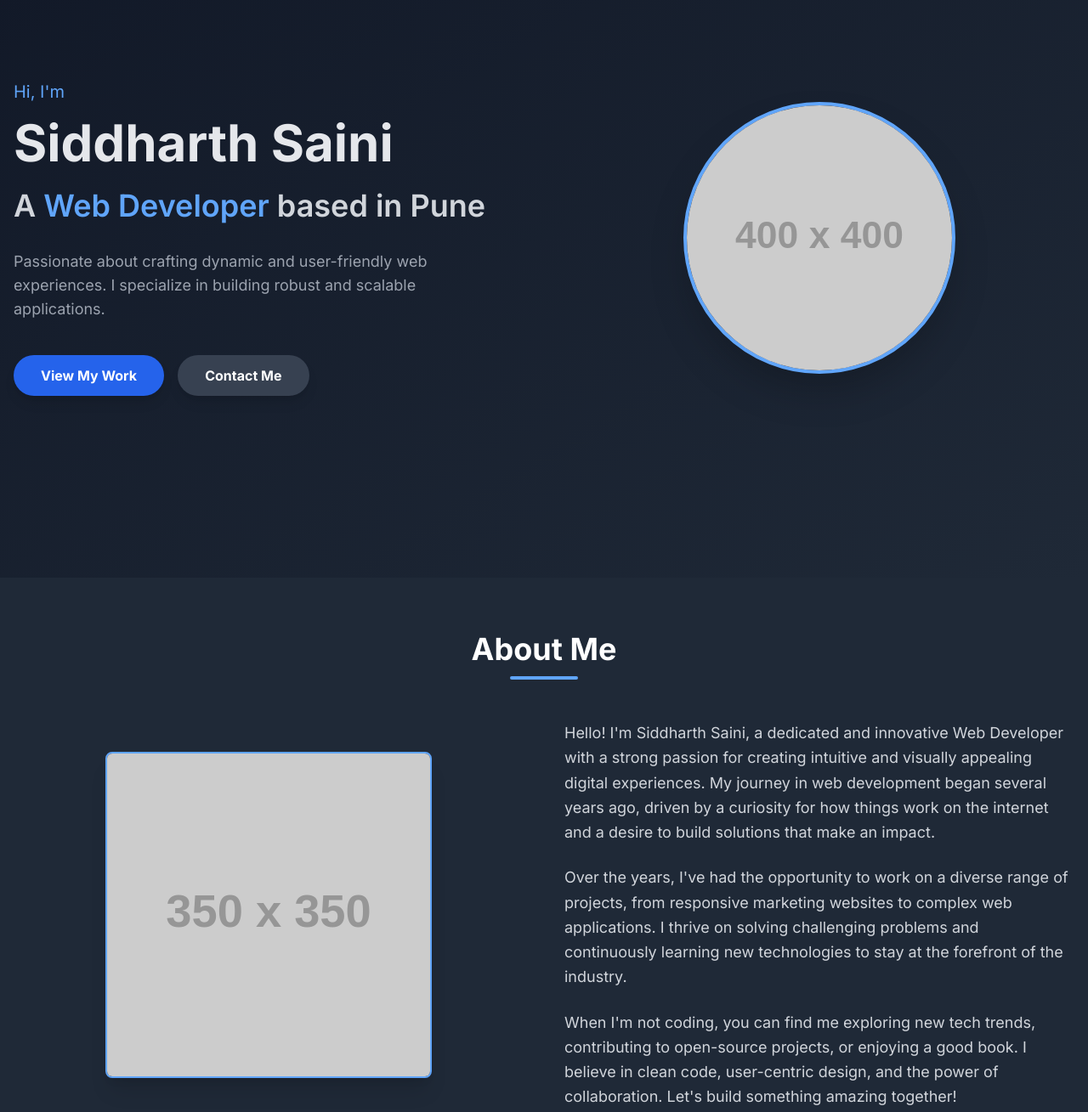
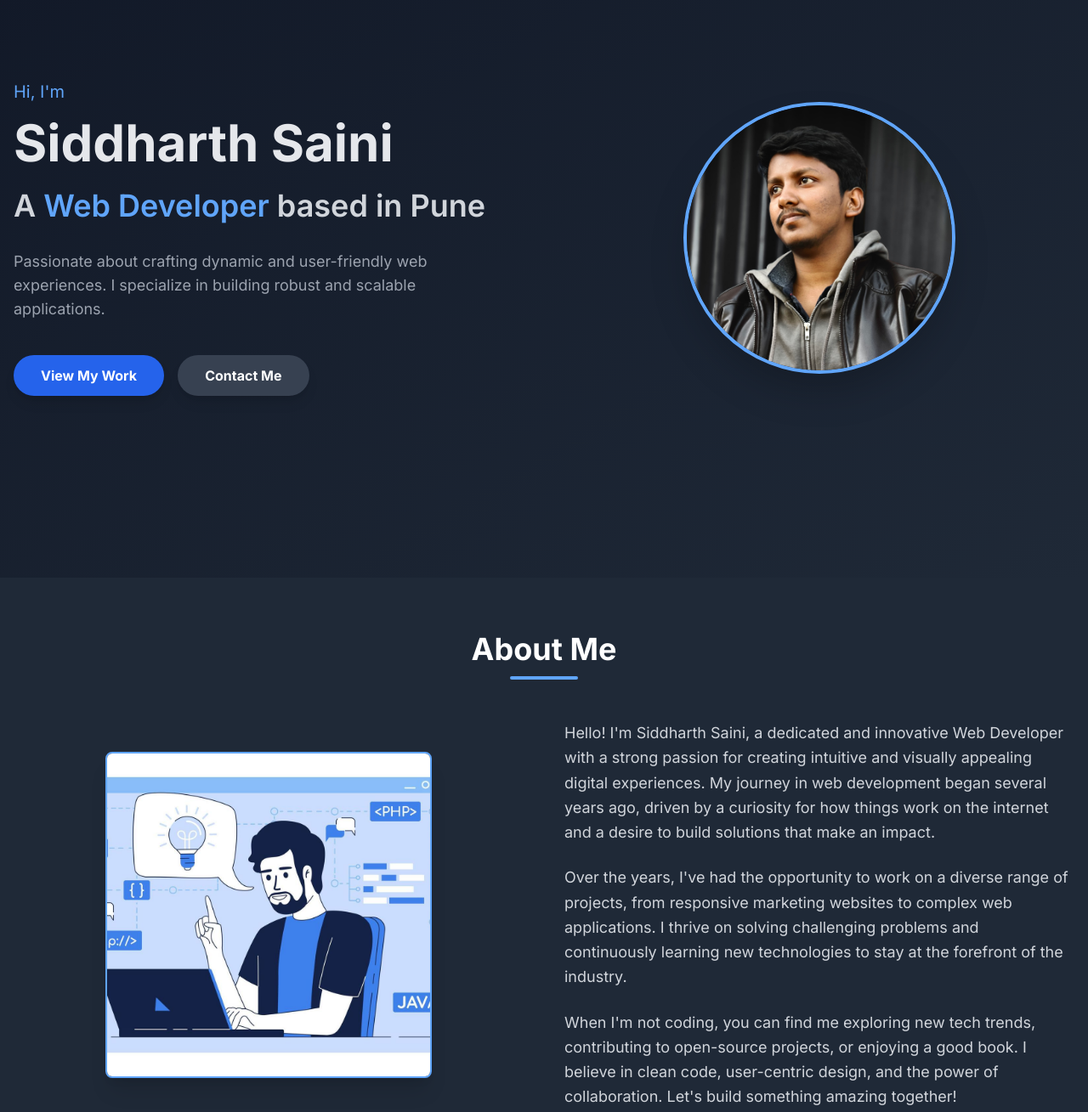
Before and after one commit to siddhrthsaini/Portfolio, a plain HTML site: page index.html in a window 1280 px wide. Shown: the part 200-1509 px from the top of the page at 85% size. Drawn offline with nearby package versions, Linux system fonts and the light colour scheme; placeholder pictures from the web are drawn by us.

Commit message:
Update profile images - replace placeholder images with actual images

```diff
--- a/index.html
+++ b/index.html
@@ -87,7 +87,7 @@
                     </div>
                 </div>
                 <div class="md:w-1/2 flex justify-center animate-fade-in-right">
-                    <img src="https://placehold.co/400x400/2d3748/a0aec0?text=Profile+Image" alt="Siddharth Saini Profile" class="rounded-full shadow-2xl border-4 border-blue-400 w-64 h-64 md:w-80 md:h-80 object-cover">
+                    <img src="/image.jpg" alt="Siddharth Saini Profile" class="rounded-full shadow-2xl border-4 border-blue-400 w-64 h-64 md:w-80 md:h-80 object-cover">
                 </div>
             </div>
         </section>
@@ -101,7 +101,7 @@
                 </h2>
                 <div class="flex flex-col md:flex-row items-center gap-12">
                     <div class="md:w-1/2 flex justify-center animate-fade-in-left">
-                        <img src="https://placehold.co/350x350/2d3748/a0aec0?text=About+Image" alt="About Siddharth" class="rounded-lg shadow-xl w-72 h-72 md:w-96 md:h-96 object-cover border-2 border-blue-400">
+                        <img src="/cartoon.jpg" alt="About Siddharth" class="rounded-lg shadow-xl w-72 h-72 md:w-96 md:h-96 object-cover border-2 border-blue-400">
                     </div>
                     <div class="md:w-1/2 text-left animate-fade-in-right">
                         <p class="text-lg text-gray-300 mb-6 leading-relaxed">
```
